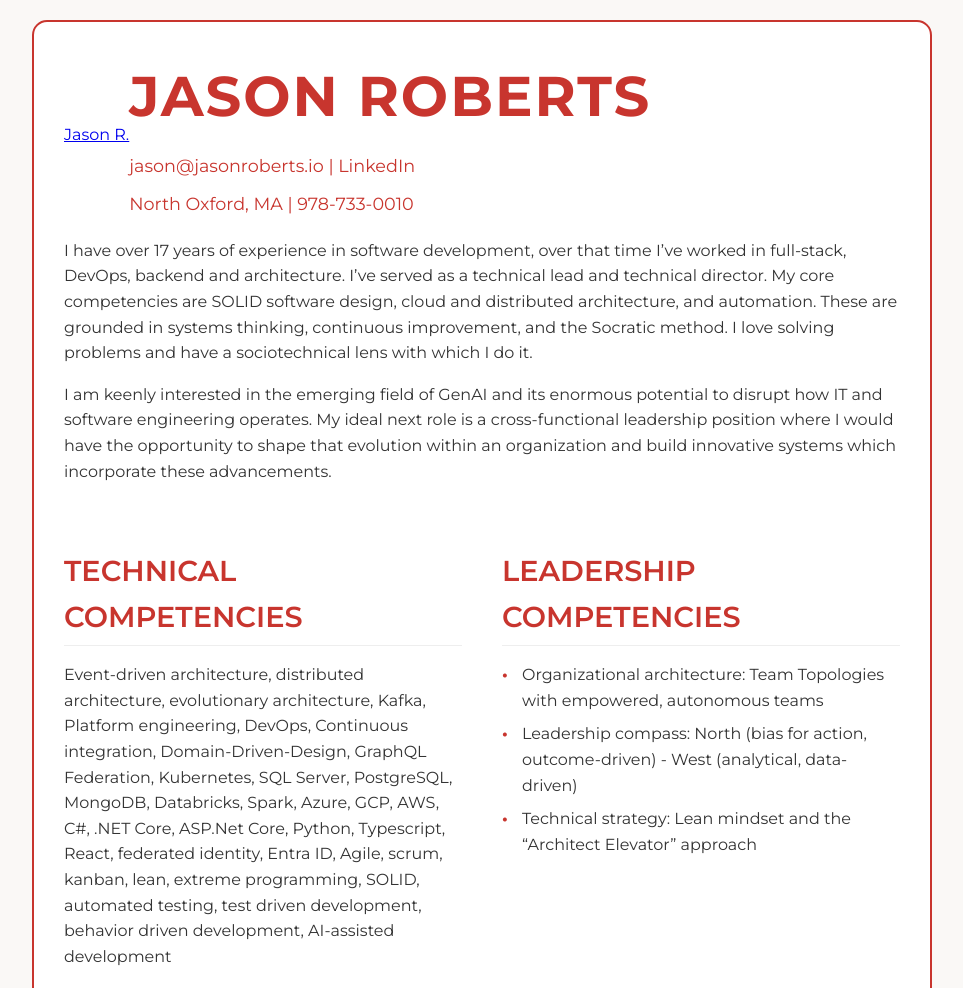
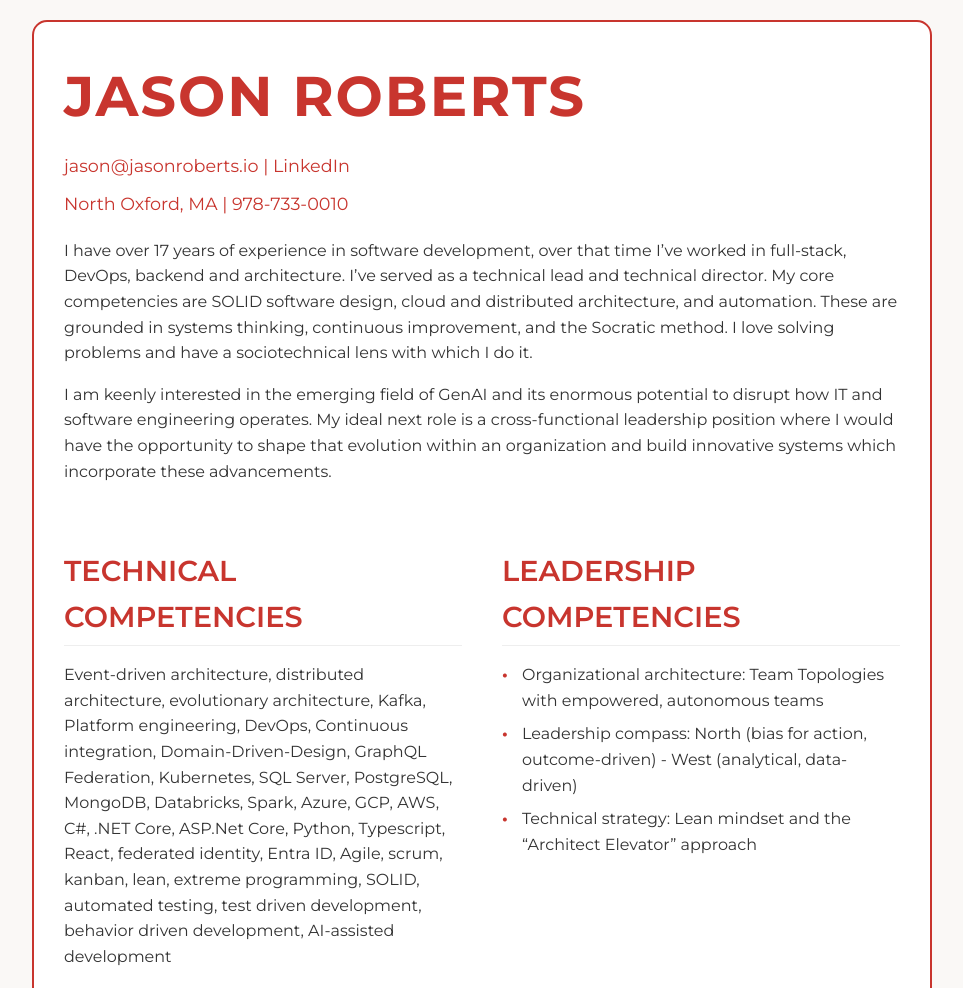
Before and after one commit to jasonroberts79/resume, a plain HTML site: page index.html in a window 1280 px wide. Shown: the top 988 px of the page, without its empty margins (158-1121 px from the left). Drawn offline with Linux system fonts and the light colour scheme.

Commit message:
Update index.html

```diff
--- a/index.html
+++ b/index.html
@@ -161,7 +161,7 @@
 <body>
     <div class="resume-container">
         <header class="header">
-            <div class="badge-base LI-profile-badge" data-locale="en_US" data-size="medium" data-theme="light" data-type="HORIZONTAL" data-vanity="jason-r-2985b26" data-version="v1"><a class="badge-base__link LI-simple-link" href="https://www.linkedin.com/in/jason-r-2985b26?trk=profile-badge">Jason R.</a></div>
+            <div class="badge-base LI-profile-badge" data-locale="en_US" data-size="medium" data-theme="light" data-type="HORIZONTAL" data-vanity="jason-r-2985b26" data-version="v1"><a class="badge-base__link LI-simple-link" href="https://www.linkedin.com/in/jason-r-2985b26?trk=profile-badge"></a></div>
             <div>
                 <h1 class="name">Jason Roberts</h1>
                 <div class="contact-info">
```
